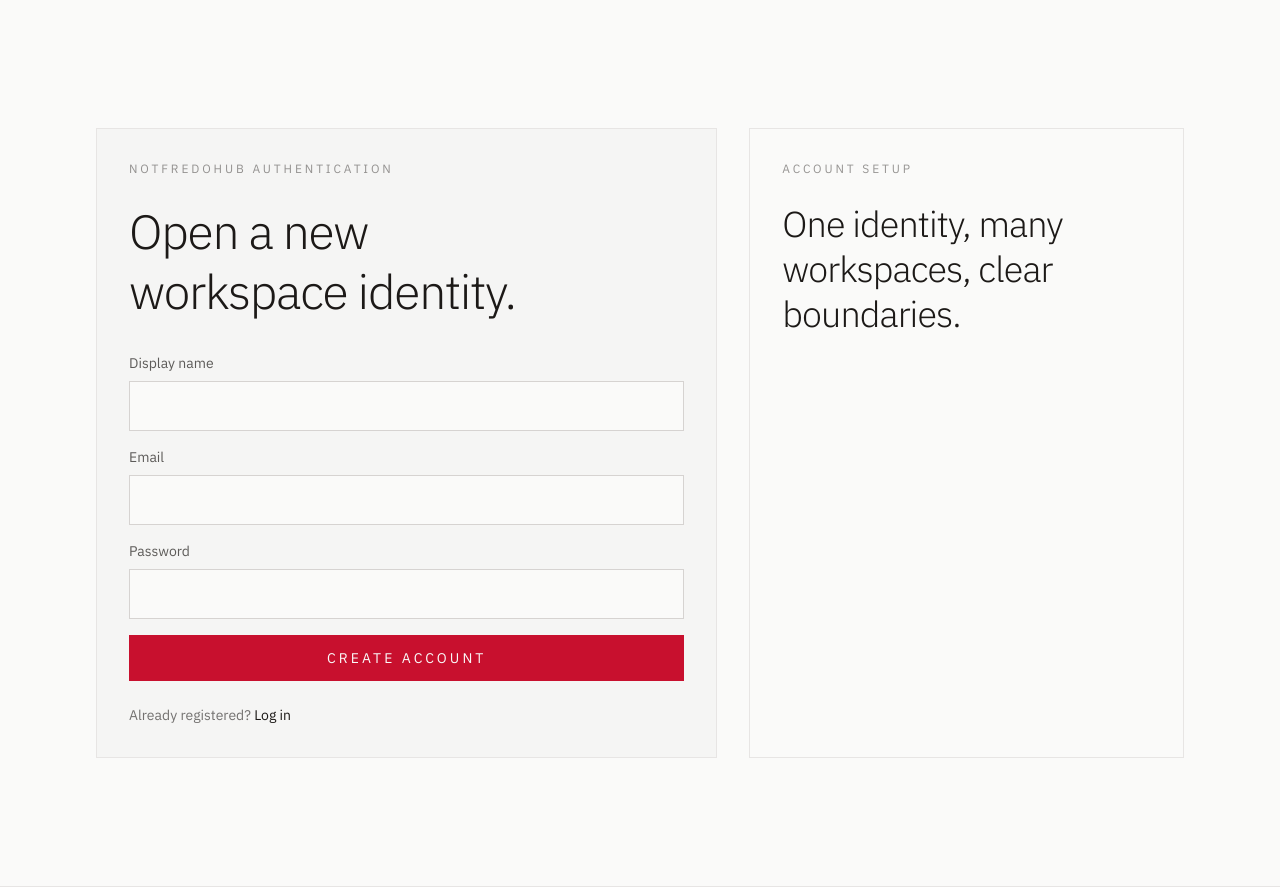
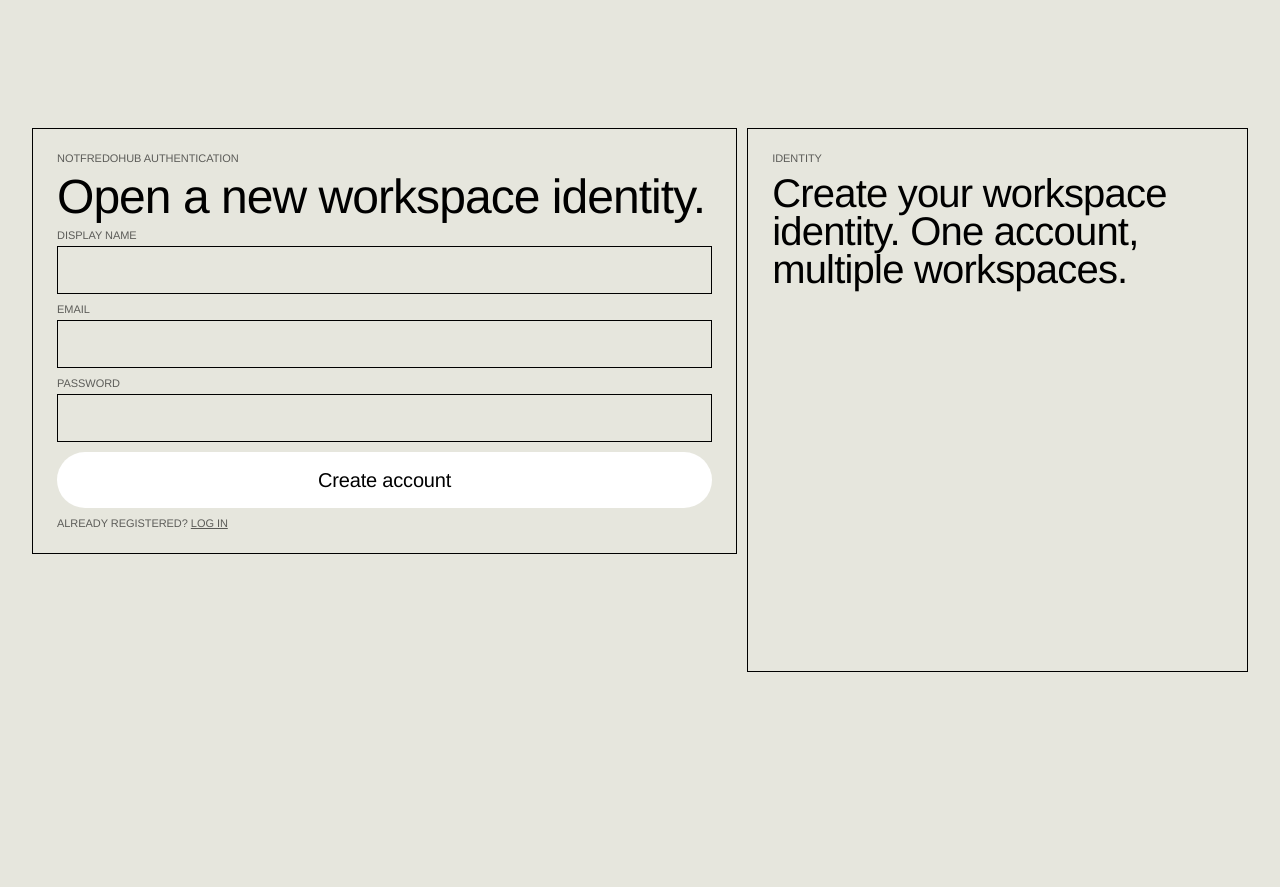
Before and after one commit to WhiteHades/fredocloud-mohammedefaz, a Next.js app in the folder apps/web/: page /register in a window 1280 px wide. After the commit the page ends 800 px from the top, so only its background shows below. Built offline with nearby package versions, Linux system fonts and the light colour scheme; no server answers.

Commit message:
ui: overhaul landing, auth pages with brutalist design system

```diff
--- a/apps/web/src/app/globals.css
+++ b/apps/web/src/app/globals.css
@@ -1,24 +1,49 @@
 @import "tailwindcss";
 
 :root {
-  color-scheme: light dark;
-  --background: #fafaf9;
-  --foreground: #1c1917;
-  --accent: #c8102e;
+  color-scheme: light;
+  --background: #e6e6dd;
+  --foreground: #000000;
+  --surface: #ffffff;
+  --accent: #ff0000;
+  --accent-foreground: #000000;
+  --muted: #e6e6dd;
+  --muted-foreground: #000000;
+  --border: #000000;
+  --input: #000000;
+  --ring: #ff0000;
+  --radius: 300px;
 }
 
 @theme inline {
   --color-background: var(--background);
   --color-foreground: var(--foreground);
+  --color-surface: var(--surface);
   --color-accent: var(--accent);
-  --font-sans: var(--font-plex-sans);
-  --font-mono: var(--font-plex-mono);
+  --color-accent-foreground: var(--accent-foreground);
+  --color-muted: var(--muted);
+  --color-muted-foreground: var(--muted-foreground);
+  --color-border: var(--border);
+  --color-input: var(--input);
+  --color-ring: var(--ring);
+  --font-sans: "Helvetica Neue", "Helvetica", "Arial", system-ui, sans-serif;
+  --font-mono: "SF Mono", "Fira Code", "Fira Mono", "Roboto Mono", monospace;
+  --radius-full: 300px;
 }
 
 @media (prefers-color-scheme: dark) {
   :root {
-    --background: #0c0a09;
-    --foreground: #fafaf9;
+    color-scheme: dark;
+    --background: #0a0a0a;
+    --foreground: #e6e6dd;
+    --surface: #1a1a1a;
+    --accent: #ff0000;
+    --accent-foreground: #ffffff;
+    --muted: #1a1a1a;
+    --muted-foreground: #e6e6dd;
+    --border: #e6e6dd;
+    --input: #e6e6dd;
+    --ring: #ff0000;
   }
 }
 
@@ -33,7 +58,13 @@ html {
 body {
   background: var(--background);
   color: var(--foreground);
-  font-family: var(--font-plex-sans), "IBM Plex Sans", system-ui, sans-serif;
+  font-family: var(--font-sans);
+  font-weight: 500;
+  font-size: 20px;
+  line-height: 1;
+  letter-spacing: -0.009em;
+  -webkit-font-smoothing: antialiased;
+  -moz-osx-font-smoothing: grayscale;
 }
 
 a,
@@ -41,9 +72,14 @@ button,
 input,
 textarea,
 select {
-  transition-property: background-color, border-color, color, opacity, box-shadow;
-  transition-duration: 200ms;
-  transition-timing-function: cubic-bezier(0.22, 1, 0.36, 1);
+  transition-property: transform, background-color, border-color, color, opacity, box-shadow;
+  transition-duration: 160ms;
+  transition-timing-function: cubic-bezier(0.23, 1, 0.32, 1);
+}
+
+a:active,
+button:active {
+  transform: scale(0.97);
 }
 
 a:focus-visible,
@@ -52,5 +88,73 @@ input:focus-visible,
 textarea:focus-visible,
 select:focus-visible {
   outline: none;
-  box-shadow: 0 0 0 2px color-mix(in srgb, var(--accent) 55%, transparent);
+  box-shadow: 0 0 0 2px var(--background), 0 0 0 4px var(--accent);
 }
+
+::selection {
+  background: var(--accent);
+  color: var(--background);
+}
+
+input,
+textarea,
+select {
+  font-family: inherit;
+  font-weight: inherit;
+  font-size: inherit;
+}
+
+/* transitions-dev universal install */
+:root {
+  --resize-dur: 300ms;
+  --resize-ease: cubic-bezier(0.22, 1, 0.36, 1);
+  --digit-dur: 500ms;
+  --digit-distance: 8px;
+  --digit-stagger: 70ms;
+  --digit-blur: 2px;
+  --digit-ease: cubic-bezier(0.34, 1.45, 0.64, 1);
+  --digit-dir-x: 0;
+  --digit-dir-y: 1;
+  --badge-slide-dur: 260ms;
+  --badge-pop-dur: 500ms;
+  --badge-pop-close-dur: 180ms;
+  --badge-fade-dur: 400ms;
+  --badge-fade-close-dur: 180ms;
+  --badge-blur: 2px;
+  --badge-offset-x: -8.2px;
+  --badge-offset-y: 12.4px;
+  --badge-slide-ease: cubic-bezier(0.22, 1, 0.36, 1);
+  --badge-pop-ease: cubic-bezier(0.34, 1.36, 0.64, 1);
+  --badge-close-ease: cubic-bezier(0.4, 0, 0.2, 1);
+  --text-swap-dur: 200ms;
+  --text-swap-translate-y: 8px;
+  --text-swap-blur: 2px;
+  --text-swap-ease: ease-out;
+  --dropdown-open-dur: 250ms;
+  --dropdown-close-dur: 150ms;
+  --dropdown-pre-scale: 0.97;
+  --dropdown-closing-scale: 0.99;
+  --dropdown-ease: cubic-bezier(0.22, 1, 0.36, 1);
+  --modal-open-dur: 250ms;
+  --modal-close-dur: 150ms;
+  --modal-scale: 0.96;
+  --modal-scale-close: 0.96;
+  --modal-ease: cubic-bezier(0.22, 1, 0.36, 1);
+  --panel-open-dur: 400ms;
+  --panel-close-dur: 350ms;
+  --panel-translate-y: 100px;
+  --panel-blur: 2px;
+  --panel-ease: cubic-bezier(0.22, 1, 0.36, 1);
+  --page-slide-dur: 200ms;
+  --page-fade-dur: 200ms;
+  --page-slide-distance: 8px;
+  --page-blur: 3px;
+  --page-stagger: 0ms;
+  --page-exit-enabled: 1;
+  --page-slide-ease: cubic-bezier(0.22, 1, 0.36, 1);
+  --page-fade-ease: cubic-bezier(0.22, 1, 0.36, 1);
+  --icon-swap-dur: 200ms;
+  --icon-swap-blur: 2px;
+  --icon-swap-start-scale: 0.25;
+  --icon-swap-ease: ease-in-out;
+}
--- a/apps/web/src/app/layout.js
+++ b/apps/web/src/app/layout.js
@@ -1,20 +1,6 @@
-import { IBM_Plex_Mono, IBM_Plex_Sans } from "next/font/google";
-
 import { CommandPalette } from "@/components/app-shell/command-palette";
 import { ServiceWorkerRegister } from "@/components/app-shell/service-worker-register";
 import "./globals.css";
-
-const plexSans = IBM_Plex_Sans({
-  variable: "--font-plex-sans",
-  subsets: ["latin"],
-  weight: ["300", "400", "500", "600"],
-});
-
-const plexMono = IBM_Plex_Mono({
-  variable: "--font-plex-mono",
-  subsets: ["latin"],
-  weight: ["400", "500"],
-});
 
 export const metadata = {
   metadataBase: new URL(
@@ -28,9 +14,7 @@ export const metadata = {
       { url: "/favicon.ico", sizes: "32x32" },
       { url: "/icon.svg", type: "image/svg+xml" },
     ],
-    apple: [
-      { url: "/apple-touch-icon.png", sizes: "180x180" },
-    ],
+    apple: [{ url: "/apple-touch-icon.png", sizes: "180x180" }],
   },
   openGraph: {
     title: "notFredoHub",
@@ -47,10 +31,7 @@ export const metadata = {
 
 export default function RootLayout({ children }) {
   return (
-    <html
-      lang="en"
-      className={`${plexSans.variable} ${plexMono.variable} h-full antialiased`}
-    >
+    <html lang="en" className="h-full antialiased">
       <body className="min-h-full flex flex-col">
         <ServiceWorkerRegister />
         <CommandPalette />
--- a/apps/web/src/app/register/page.js
+++ b/apps/web/src/app/register/page.js
@@ -6,15 +6,17 @@ export const metadata = {
 
 export default function RegisterPage() {
   return (
-    <main className="flex-1 border-b border-stone-200 bg-stone-50 text-stone-900 dark:border-stone-800 dark:bg-stone-950 dark:text-stone-50">
-      <section className="mx-auto grid min-h-screen max-w-6xl grid-cols-12 gap-4 px-4 py-16 md:gap-8 md:px-8 md:py-24 lg:py-32">
+    <main className="flex-1">
+      <section className="mx-auto grid min-h-screen max-w-7xl grid-cols-12 gap-[10px] px-4 py-16 md:px-8 md:py-24 lg:py-32">
         <div className="col-span-12 md:col-span-7">
           <AuthForm mode="register" />
         </div>
-        <div className="col-span-12 border border-stone-200 bg-stone-50 p-6 dark:border-stone-800 dark:bg-stone-950 md:col-span-5 md:p-8">
-          <p className="text-xs uppercase tracking-[0.24em] text-stone-900/45 dark:text-stone-50/45">Account Setup</p>
-          <p className="mt-6 max-w-[18ch] text-3xl font-light leading-tight tracking-tight md:text-4xl">
-            One identity, many workspaces, clear boundaries.
+        <div className="col-span-12 border border-current p-[24px] md:col-span-5">
+          <p className="text-[11px] uppercase tracking-[-0.005em] opacity-60">
+            Identity
+          </p>
+          <p className="mt-[10px] text-[clamp(1.5rem,4vw,2.5rem)] font-medium leading-[0.95] tracking-[-0.02em]">
+            Create your workspace identity. One account, multiple workspaces.
           </p>
         </div>
       </section>
--- a/apps/web/src/components/auth/auth-form.js
+++ b/apps/web/src/components/auth/auth-form.js
@@ -82,39 +82,45 @@ export function AuthForm({ mode }) {
   }
 
   return (
-    <div className="border border-stone-200 bg-stone-100 p-6 dark:border-stone-800 dark:bg-stone-900 md:p-8">
-      <p className="text-xs uppercase tracking-[0.24em] text-stone-900/45 dark:text-stone-50/45">
+    <div className="border border-current p-[24px]">
+      <p className="text-[11px] uppercase tracking-[-0.005em] opacity-60">
         notFredoHub Authentication
       </p>
-      <h1 className="mt-6 max-w-[14ch] text-4xl font-light leading-tight tracking-tight text-balance md:text-5xl">
+      <h1 className="mt-[10px] text-[clamp(2rem,5vw,3rem)] font-medium leading-[0.95] tracking-[-0.02em]">
         {copy.heading}
       </h1>
-      <form className="mt-8 grid gap-4" action={copy.action} method="POST" onSubmit={handleSubmit}>
+      <form className="mt-[10px] flex flex-col gap-[10px]" action={copy.action} method="POST" onSubmit={handleSubmit}>
         {mode === "register" ? (
-          <label className="grid gap-2 text-sm text-stone-900/70 dark:text-stone-50/70">
-            Display name
+          <label className="flex flex-col gap-[5px]">
+            <span className="text-[11px] uppercase tracking-[-0.005em] opacity-60">
+              Display name
+            </span>
             <input
-              className="min-h-[44px] border border-stone-300 bg-stone-50 px-4 py-3 text-base text-stone-900 outline-none dark:border-stone-700 dark:bg-stone-950 dark:text-stone-50"
+              className="h-[48px] border border-current bg-transparent px-[16px] text-[20px] tracking-[-0.009em] outline-none focus:ring-2 focus:ring-accent"
               name="displayName"
               type="text"
               required
             />
           </label>
         ) : null}
-        <label className="grid gap-2 text-sm text-stone-900/70 dark:text-stone-50/70">
-          Email
+        <label className="flex flex-col gap-[5px]">
+          <span className="text-[11px] uppercase tracking-[-0.005em] opacity-60">
+            Email
+          </span>
           <input
-            className="min-h-[44px] border border-stone-300 bg-stone-50 px-4 py-3 text-base text-stone-900 outline-none dark:border-stone-700 dark:bg-stone-950 dark:text-stone-50"
+            className="h-[48px] border border-current bg-transparent px-[16px] text-[20px] tracking-[-0.009em] outline-none focus:ring-2 focus:ring-accent"
             name="email"
             type="email"
             autoComplete="email"
             required
           />
         </label>
-        <label className="grid gap-2 text-sm text-stone-900/70 dark:text-stone-50/70">
-          Password
+        <label className="flex flex-col gap-[5px]">
+          <span className="text-[11px] uppercase tracking-[-0.005em] opacity-60">
+            Password
+          </span>
           <input
-            className="min-h-[44px] border border-stone-300 bg-stone-50 px-4 py-3 text-base text-stone-900 outline-none dark:border-stone-700 dark:bg-stone-950 dark:text-stone-50"
+            className="h-[48px] border border-current bg-transparent px-[16px] text-[20px] tracking-[-0.009em] outline-none focus:ring-2 focus:ring-accent"
             name="password"
             type="password"
             autoComplete={mode === "login" ? "current-password" : "new-password"}
@@ -122,21 +128,21 @@ export function AuthForm({ mode }) {
           />
         </label>
         {error ? (
-          <p className="border border-[#c8102e]/20 bg-[#c8102e]/10 px-4 py-3 text-sm text-[#9d1028] dark:text-[#ff8c9d]">
+          <p className="border border-accent bg-accent/10 px-[16px] py-[12px] text-[11px] uppercase tracking-[-0.005em] text-accent">
             {error}
           </p>
         ) : null}
         <button
-          className="min-h-[44px] border border-[#c8102e] bg-[#c8102e] px-4 py-3 text-sm uppercase tracking-[0.22em] text-stone-50 transition hover:bg-[#9d1028] focus-visible:outline-none focus-visible:ring-2 focus-visible:ring-[#c8102e] disabled:cursor-not-allowed disabled:opacity-60"
+          className="h-[56px] rounded-[300px] bg-white px-[24px] text-[20px] tracking-[-0.009em] text-black transition-transform hover:scale-[1.02] active:scale-[0.97] disabled:opacity-60"
           disabled={isPending}
           type="submit"
         >
           {isPending ? "Submitting…" : copy.cta}
         </button>
       </form>
-      <p className="mt-6 text-sm text-stone-900/60 dark:text-stone-50/60">
+      <p className="mt-[10px] text-[11px] uppercase tracking-[-0.005em] opacity-60">
         {copy.prompt}{" "}
-        <Link className="text-stone-900 dark:text-stone-50" href={copy.promptHref}>
+        <Link className="text-foreground underline" href={copy.promptHref}>
           {copy.promptLabel}
         </Link>
       </p>
```
Also changed, not shown: apps/web/src/app/login/page.js (+7 -5 lines), apps/web/src/app/page.js (+54 -42 lines).
